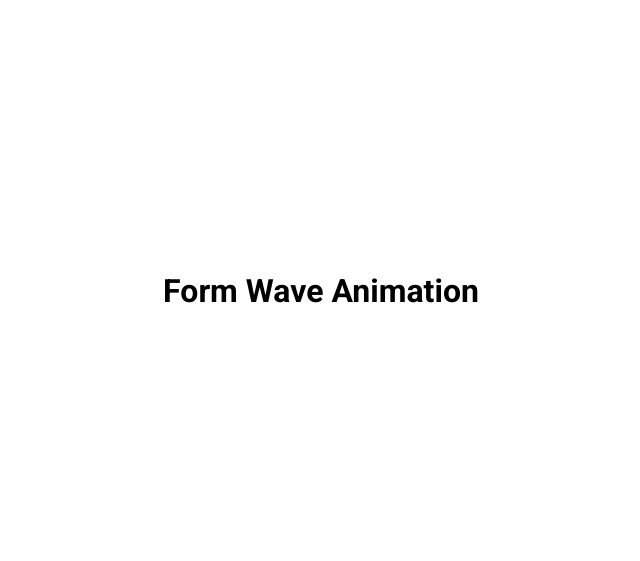
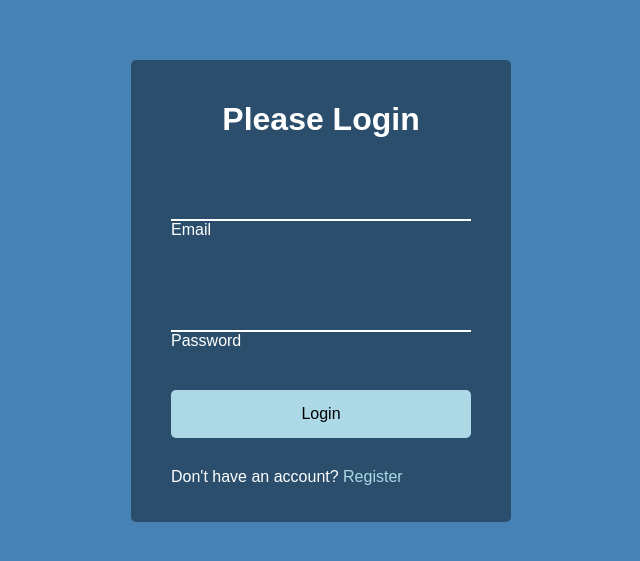
Before and after one commit to djsimtech/FormWaveAnimation, a plain HTML site: page index.html in a window 1280 px wide. Shown: the part 109-670 px from the top of the page, without its empty margins (319-959 px from the left). Drawn offline with Linux system fonts and the light colour scheme.

Commit message:
Added CSS styling

```diff
--- a/index.html
+++ b/index.html
@@ -4,10 +4,27 @@
     <meta charset="UTF-8" />
     <meta name="viewport" content="width=device-width, initial-scale=1.0" />
     <link rel="stylesheet" href="style.css" />
-    <title>Form Wave Animation</title>
+    <title>Form Input Wave</title>
   </head>
   <body>
-    <h1>Form Wave Animation</h1>
+    <div class="container">
+      <h1>Please Login</h1>
+      <form>
+        <div class="form-control">
+          <input type="text" required />
+          <label>Email</label>
+        </div>
+
+        <div class="form-control">
+          <input type="password" required />
+          <label>Password</label>
+        </div>
+
+        <button class="btn">Login</button>
+
+        <p class="text">Don't have an account? <a href="#">Register</a></p>
+      </form>
+    </div>
     <script src="script.js"></script>
   </body>
 </html>
--- a/style.css
+++ b/style.css
@@ -1,11 +1,13 @@
-@import url('https://fonts.googleapis.com/css2?family=Roboto:wght@400;700&display=swap');
+@import url("https://fonts.googleapis.com/css?familiy=Muli&display=swap");
 
 * {
   box-sizing: border-box;
 }
 
 body {
-  font-family: 'Roboto', sans-serif;
+  background-color: steelblue;
+  color: #fff;
+  font-family: "Muli", sans-serif;
   display: flex;
   flex-direction: column;
   align-items: center;
@@ -14,3 +16,65 @@ body {
   overflow: hidden;
   margin: 0;
 }
+
+.container {
+  background-color: rgba(0, 0, 0, 0.4);
+  padding: 20px 40px;
+  border-radius: 5px;
+}
+
+.container h1 {
+  text-align: center;
+  margin-bottom: 30px;
+}
+
+.container a {
+  text-decoration: none;
+  color: lightblue;
+}
+
+.btn {
+  cursor: pointer;
+  display: inline-block;
+  width: 100%;
+  background: lightblue;
+  padding: 15px;
+  font-family: inherit;
+  font-size: 16px;
+  border: 0;
+  border-radius: 5px;
+}
+
+.btn:focus {
+  outline: 0;
+}
+
+.btn:active {
+  transform: scale(0.98);
+}
+
+.text {
+  margin-top: 30px;
+}
+
+.form-control {
+  position: relative;
+  margin: 20px 0 40px;
+  width: 300px;
+}
+
+.form-control input {
+  background-color: transparent;
+  border: 0;
+  border-bottom: 2px #fff solid;
+  display: block;
+  width: 100%;
+  padding: 15px 0;
+  font-size: 18px;
+  color: #fff;
+}
+
+.form-control input:focus,
+.form-control input:valid {
+  outline: 0;
+}
```
